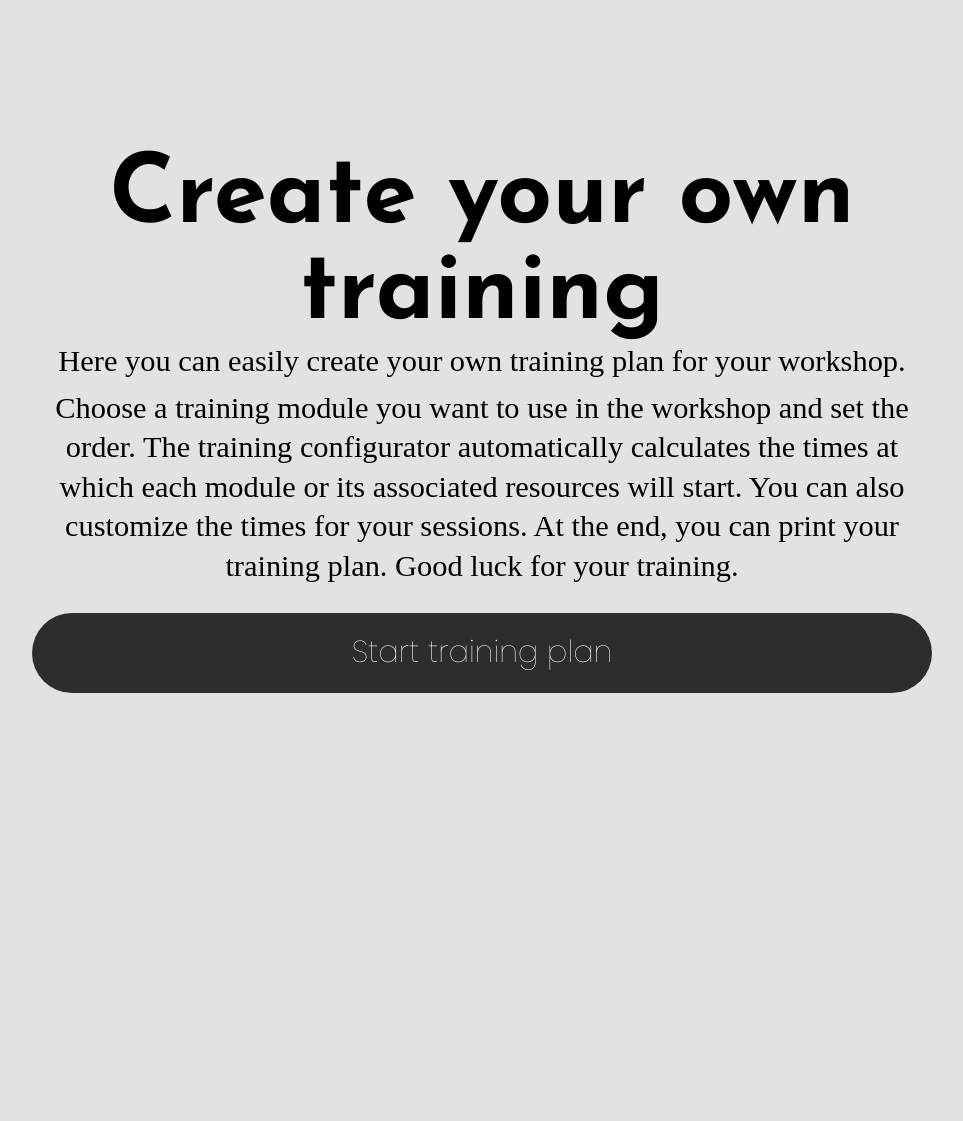
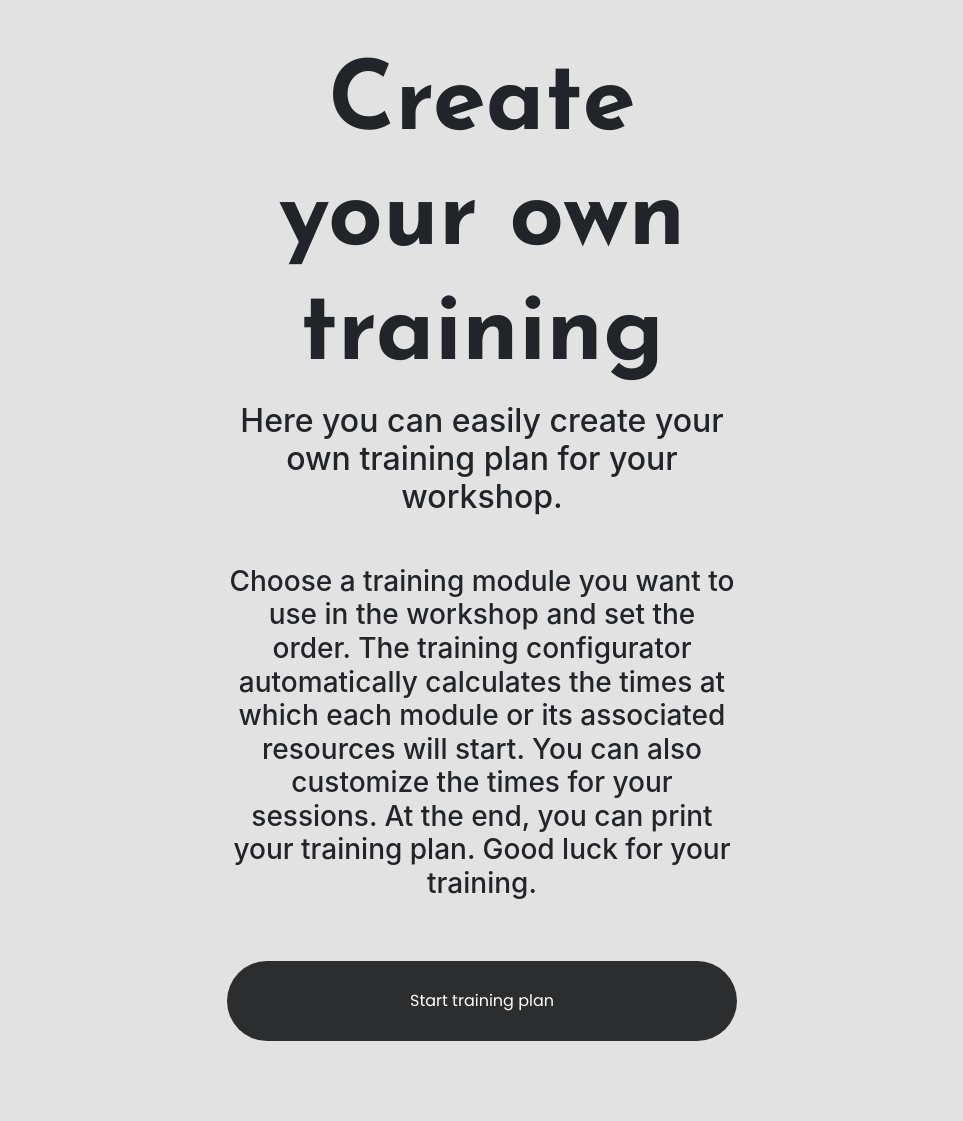
Before and after one commit to ASKtraining/Training, a Jekyll site: the page built from index.html, in a window 1280 px wide. Shown: the whole page, without its empty margins (158-1121 px from the left). Built offline with Jekyll 4.4.1, drawn with Linux system fonts in a browser that asks for light colours; before the commit the page ends 900 px from its top, so only the background shows below that.

Commit message:
index page rebuilt based on bootstrap

```diff
--- a/_layouts/default.html
+++ b/_layouts/default.html
@@ -14,16 +14,14 @@
     <script src="assets/js/jquery-3.7.1.min.js"></script>
     <script src="assets/js/anime-3.2.1.min.js"></script>
   </head>
-  <body>
-    <nav>
-      <a href="/">Home</a>
-    </nav>
-    <h1>{{ page.title }}</h1>
-    <section>
-      {{ content }}
-    </section>
+  <body class="bg-primary">
+    <div id="content">
+      <section>
+        {{ content }}
+      </section>
+    </div>
     <footer>
-      &copy; to me
+
     </footer>
   </body>
 </html>
--- a/_sass/main.sass
+++ b/_sass/main.sass
@@ -1,3 +1,9 @@
 @import 'variables'
 @import 'progressbar'
 @import 'bootstrap-5.3.2.min.css'
+
+.container
+    .title
+        font-family: "Josefin Sans"
+        font-size: 6em
+        font-weight: bold
--- a/index.html
+++ b/index.html
@@ -1,22 +1,27 @@
 ---
-layout: index
+layout: default
 title: 'Start training plan'
 permalink: /
 ---
-<div id="content">
-    <div class="title">Create your own training</div>
-    <p class="introduction">Here you can easily create your own training plan for your workshop.</p>
-    <p class="introduction">Choose a training module you want to use in the workshop and set the order. The training configurator automatically calculates the times at which each module or its associated resources will start. You can also customize the times for your sessions. At the end, you can print your training plan. Good luck for your training.</p>
-    <main>
 
-        <div class="button" name="submit_button" onclick="redirectCustom();"><span class="text">Start training plan</span></div>
 
-        <div class="progress-bar"></div>
-        <svg x="0px" y="0px" viewBox="0 0 25 30" style="enable-background:new 0 0 25 30;">
-            <path class="check" class="st0" d="M2,19.2C5.9,23.6,9.4,28,9.4,28L23,2"/>
-        </svg>
-    </main>
+<div class="container col-lg-5 pt-5 d-flex align-items-center justify-content-center">
+    <div class="d-flex justify-content-center">
+        <div class="text-center">
+            <h1 class="mx-auto my-0 title">Create your own training</h1>
+            <h2 class="mx-auto mt-2 mb-5">Here you can easily create your own training plan for your workshop.</h2>
+            <h3 class="mx-auto mt-2 mb-5">Choose a training module you want to use in the workshop and set the order. The training configurator automatically calculates the times at which each module or its associated resources will start. You can also customize the times for your sessions. At the end, you can print your training plan. Good luck for your training.</h3>
+            <main class="progressbar-button">
+              <div class="button" name="submit_button" onclick="redirectCustom();"><span class="text">Start training plan</span></div>
+              <div class="progress-bar"></div>
+              <svg x="0px" y="0px" viewBox="0 0 25 30" style="enable-background:new 0 0 25 30;">
+                  <path class="check" class="st0" d="M2,19.2C5.9,23.6,9.4,28,9.4,28L23,2"/>
+              </svg>
+            </main>
+        </div>
+    </div>
 </div>
+
 <!-- Progressbar to load traininsplan-->
 <script>
     function toPage()
```
Also changed, not shown: assets/css/main.min.css, 1 other file.
